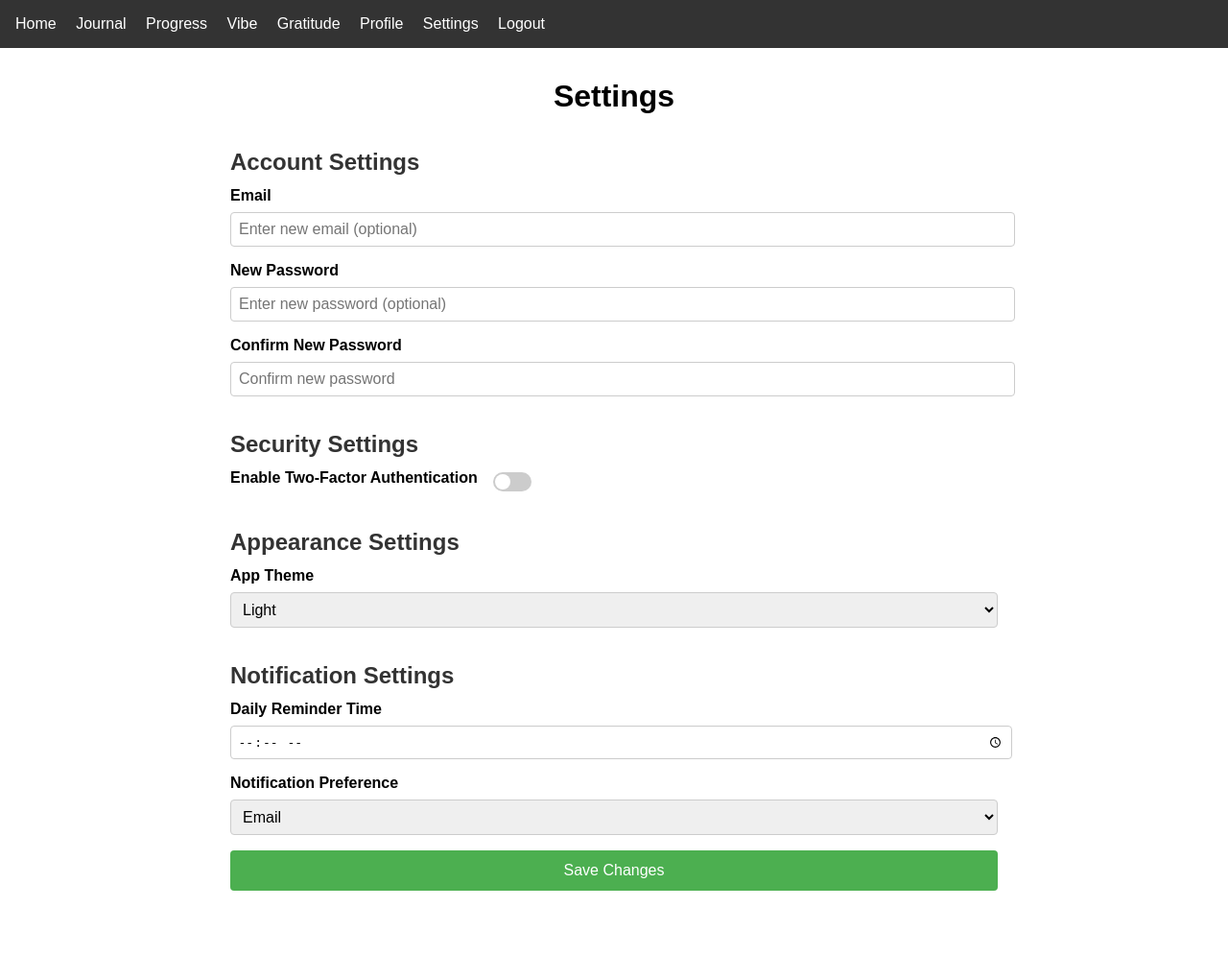
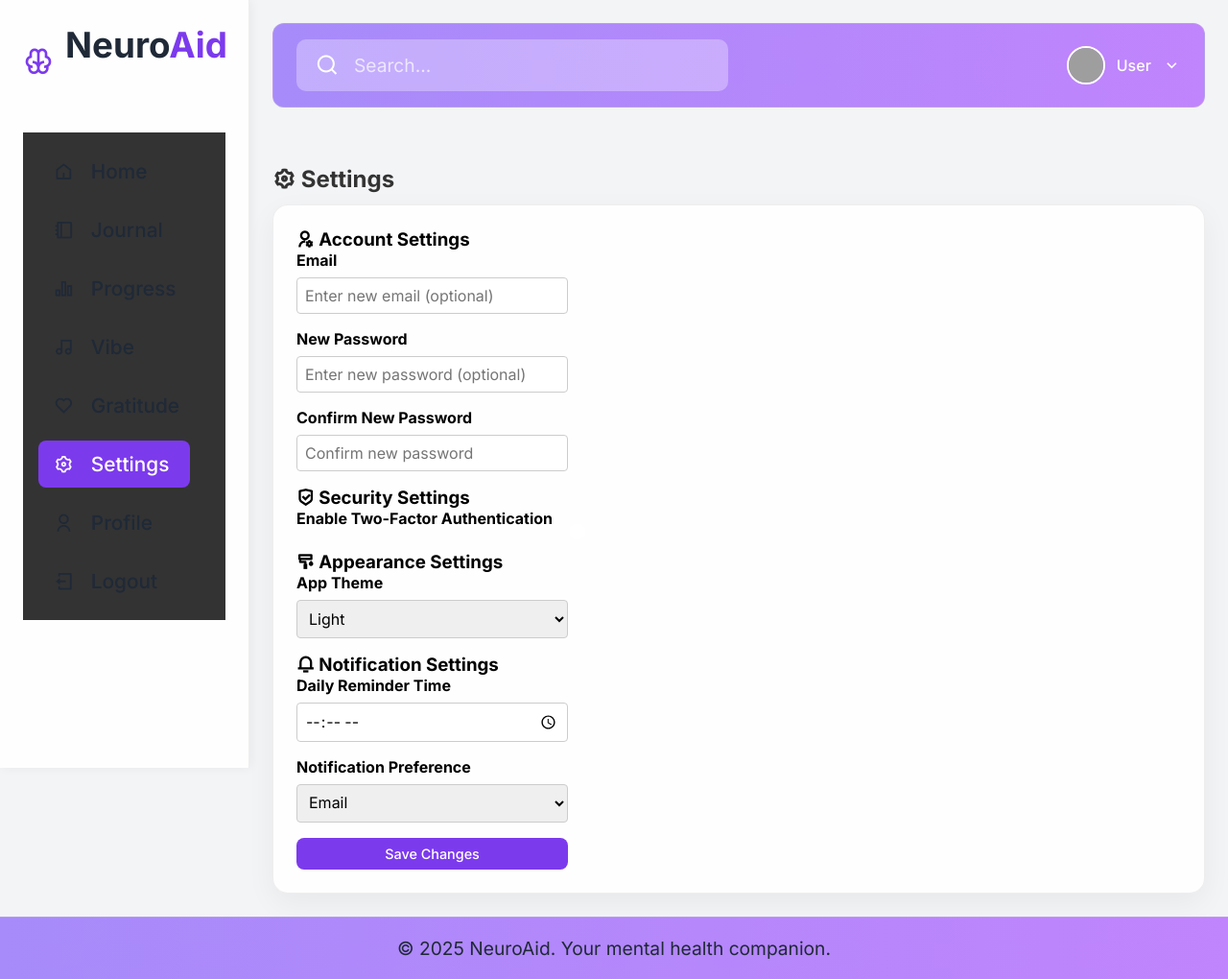
Before and after one commit to Barathkalyan/NeuroAid, a Flask app: template templates/settings.html in a window 1280 px wide. Shown: the whole page at 96% size. Before the commit the page ends 928 px from the top, so only its background shows below. Run offline with Flask 3, Linux system fonts and the light colour scheme; the template is opened without the code that fills it, so the values that code supplies are empty; some libraries are stand-ins or nearby versions; grey boxes are pictures that could not be loaded.

Commit message:
settings page

```diff
--- a/templates/index.html
+++ b/templates/index.html
@@ -23,7 +23,7 @@
       <a href="{{ url_for('progress') }}"><i class="ri-bar-chart-2-line"></i> Progress</a>
       <a href="{{ url_for('vibe') }}"><i class="ri-music-2-line"></i> Vibe</a>
       <a href="{{ url_for('gratitude') }}"><i class="ri-heart-line"></i> Gratitude</a>
-      <a href="#"><i class="ri-settings-3-line"></i> Settings</a>
+      <a href="{{ url_for('settings')}}"><i class="ri-settings-3-line"></i> Settings</a>
       <a href="{{ url_for('profile') }}"><i class="ri-user-line"></i> Profile</a>
       <a href="{{ url_for('logout') }}"><i class="ri-logout-box-line"></i> Logout</a>
     </nav>
--- a/templates/settings.html
+++ b/templates/settings.html
@@ -1,34 +1,72 @@
 <!DOCTYPE html>
 <html lang="en">
 <head>
-    <meta charset="UTF-8">
-    <meta name="viewport" content="width=device-width, initial-scale=1.0">
-    <title>Settings - NeuroAid</title>
-    <link rel="stylesheet" href="/static/css/settings.css">
-    <link id="theme-stylesheet" rel="stylesheet" href="/static/css/themes/{{ current_theme }}.css">
+  <meta charset="UTF-8" />
+  <meta name="viewport" content="width=device-width, initial-scale=1.0"/>
+  <title>NeuroAid - Settings</title>
+  <!-- Remix Icons -->
+  <link rel="stylesheet" href="https://cdn.jsdelivr.net/npm/remixicon@4.3.0/fonts/remixicon.css" />
+  <!-- Google Fonts -->
+  <link href="https://fonts.googleapis.com/css2?family=Inter:wght@400;500;600;700&display=swap" rel="stylesheet">
+  <!-- Link to external CSS -->
+  <link rel="stylesheet" href="{{ url_for('static', filename='css/dashboard.css') }}" />
+  <link rel="stylesheet" href="{{ url_for('static', filename='css/settings.css') }}" />
+  <!-- Dynamic Theme -->
+  <link id="theme-stylesheet" rel="stylesheet" href="{{ url_for('static', filename='css/themes/' + current_theme + '.css') }}">
 </head>
 <body>
+  <div class="sidebar">
+    <div class="logo">
+      <i class="ri-brain-line"></i>
+      <h1>Neuro<span>Aid</span></h1>
+    </div>
     <nav>
-        <a href="/index">Home</a>
-        <a href="/journal">Journal</a>
-        <a href="/progress">Progress</a>
-        <a href="/vibe">Vibe</a>
-        <a href="/gratitude">Gratitude</a>
-        <a href="/profile">Profile</a>
-        <a href="/settings">Settings</a>
-        <a href="/logout">Logout</a>
+      <a href="{{ url_for('index') }}"><i class="ri-home-5-line"></i> Home</a>
+      <a href="{{ url_for('journal') }}"><i class="ri-booklet-line"></i> Journal</a>
+      <a href="{{ url_for('progress') }}"><i class="ri-bar-chart-2-line"></i> Progress</a>
+      <a href="{{ url_for('vibe') }}"><i class="ri-music-2-line"></i> Vibe</a>
+      <a href="{{ url_for('gratitude') }}"><i class="ri-heart-line"></i> Gratitude</a>
+      <a href="{{ url_for('settings') }}" class="active"><i class="ri-settings-3-line"></i> Settings</a>
+      <a href="{{ url_for('profile') }}"><i class="ri-user-line"></i> Profile</a>
+      <a href="{{ url_for('logout') }}"><i class="ri-logout-box-line"></i> Logout</a>
     </nav>
-    <div class="container">
-        <h1>Settings</h1>
+  </div>
+
+  <div class="wrapper">
+    <main class="main-content">
+      <header>
+        <div class="search-bar">
+          <i class="ri-search-line"></i>
+          <input type="text" placeholder="Search..." />
+        </div>
+        <div class="profile">
+          <img src="https://randomuser.me/api/portraits/men/32.jpg" alt="Profile" />
+          <span>{{ session.get('user_email', 'User').split('@')[0] }}</span>
+          <i class="ri-arrow-down-s-line"></i>
+        </div>
+      </header>
+
+      <section class="settings-section">
+        <h2><i class="ri-settings-3-line"></i> Settings</h2>
+
+        <!-- Success/Error Messages -->
         {% if error %}
-            <div class="error">{{ error }}</div>
+          <div class="error-message" style="background-color: #fee2e2; color: #dc2626; padding: 15px; border-radius: 8px; margin-bottom: 20px; font-size: 1rem;">
+            {{ error }}
+          </div>
         {% endif %}
         {% if success %}
-            <div class="success">{{ success }}</div>
+          <div class="success-message" style="background-color: #d1fae5; color: #10b981; padding: 15px; border-radius: 8px; margin-bottom: 20px; font-size: 1rem;">
+            {{ success }}
+          </div>
         {% endif %}
-        <form id="settings-form" method="POST" action="/settings">
+
+        <!-- Settings Form -->
+        <div class="settings-card card">
+          <form id="settings-form" method="POST" action="{{ url_for('settings') }}">
             <!-- Account Settings -->
-            <h2>Account Settings</h2>
+            <div class="settings-group">
+              <h3><i class="ri-user-settings-line"></i> Account Settings</h3>
               <div class="form-group">
                 <label for="email">Email</label>
                 <input type="email" id="email" name="email" value="{{ email }}" placeholder="Enter new email (optional)">
@@ -41,17 +79,23 @@
                 <label for="confirm_password">Confirm New Password</label>
                 <input type="password" id="confirm_password" name="confirm_password" placeholder="Confirm new password">
               </div>
+            </div>
 
             <!-- Security Settings -->
-            <h2>Security Settings</h2>
+            <div class="settings-group">
+              <h3><i class="ri-shield-check-line"></i> Security Settings</h3>
               <div class="form-group toggle-group">
                 <label for="two_factor_enabled">Enable Two-Factor Authentication</label>
+                <div class="toggle-wrapper">
                   <input type="checkbox" id="two_factor_enabled" name="two_factor_enabled" {% if two_factor_enabled %}checked{% endif %}>
                   <span class="toggle-slider"></span>
                 </div>
+              </div>
+            </div>
 
             <!-- Appearance Settings -->
-            <h2>Appearance Settings</h2>
+            <div class="settings-group">
+              <h3><i class="ri-paint-brush-line"></i> Appearance Settings</h3>
               <div class="form-group">
                 <label for="theme">App Theme</label>
                 <select id="theme" name="theme">
@@ -60,9 +104,11 @@
                   <option value="calming" {% if theme == 'calming' %}selected{% endif %}>Calming</option>
                 </select>
               </div>
+            </div>
 
             <!-- Notification Settings -->
-            <h2>Notification Settings</h2>
+            <div class="settings-group">
+              <h3><i class="ri-notification-3-line"></i> Notification Settings</h3>
               <div class="form-group">
                 <label for="reminder_time">Daily Reminder Time</label>
                 <input type="time" id="reminder_time" name="reminder_time" value="{{ reminder_time }}">
@@ -74,10 +120,19 @@
                   <option value="push" {% if notification_preference == 'push' %}selected{% endif %}>Push</option>
                 </select>
               </div>
+            </div>
 
-            <button type="submit">Save Changes</button>
+            <button type="submit" class="card-button">Save Changes</button>
           </form>
         </div>
-    <script src="/static/js/settings.js"></script>
+      </section>
+    </main>
+
+    <footer>
+      <span>© 2025 NeuroAid. Your mental health companion.</span>
+    </footer>
+  </div>
+
+  <script src="{{ url_for('static', filename='js/settings.js') }}"></script>
 </body>
 </html>
```
Lines whose indentation alone changed are shown as unchanged.
